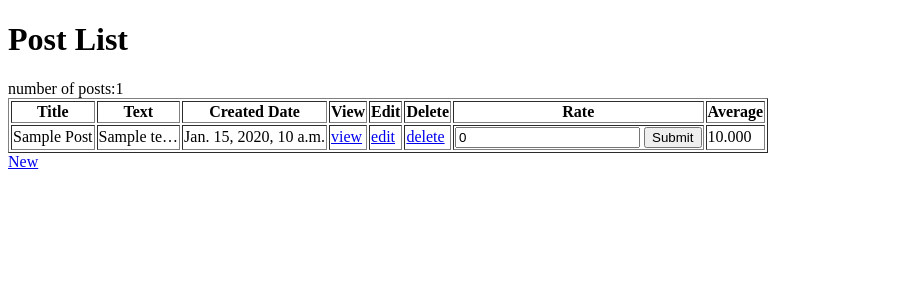
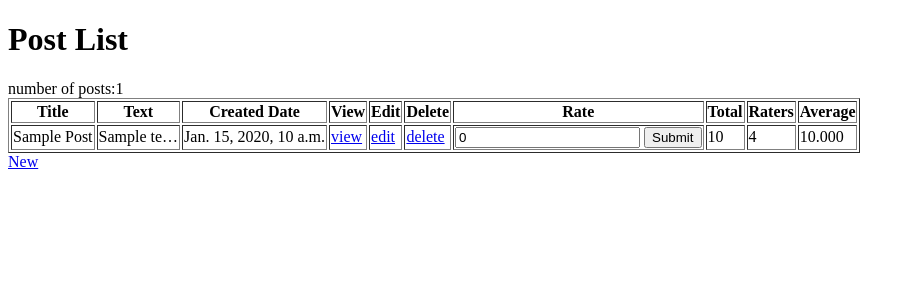
Before and after one commit to Asmin75/MyProject, a Django app: page /post/ in a window 1280 px wide. Shown: the top 300 px of the page, without its empty margins (0-915 px from the left). Run offline with Django 3.2, Linux system fonts and the light colour scheme; tables that the repository leaves empty hold one stand-in row (values such as "Sample post").

Commit message:
total,raters added in ui

```diff
--- a/myapp/templates/myapp/post_list.html
+++ b/myapp/templates/myapp/post_list.html
@@ -25,6 +25,8 @@
     <th>Edit</th>
     <th>Delete</th>
     <th>Rate</th>
+    <th>Total</th>
+    <th>Raters</th>
     <th>Average</th>
     </tr>
 </thead>
@@ -45,14 +47,32 @@
         {% csrf_token %}
     {{ rating_form.total }}
             <input type = "submit" value="Submit"/>
-    </form> </td>
+    </form>
+    </td>
+
+    <td>
+        {% for rating in rating %}
+            {% if rating.post_id == post.id %}
+        {{ rating.total }}
+            {% endif %}
+        {% endfor %}
+    </td>
+    <td>
+        {% for rating in rating %}
+        {% if rating.post_id == post.id %}
+        {{ rating.rater_count }}
+        {% endif %}
+
+        {% endfor %}
+    </td>
     <td>
         {% for rating in rating %}
             {% if rating.post_id == post.id %}
             {{ rating.average }}
             {% endif %}
-            {% endfor %}
+        {% endfor %}
     </td>
+
 {#    <td>{% ratings post %}</td>#}
     </tr>
     {% empty %}
```
